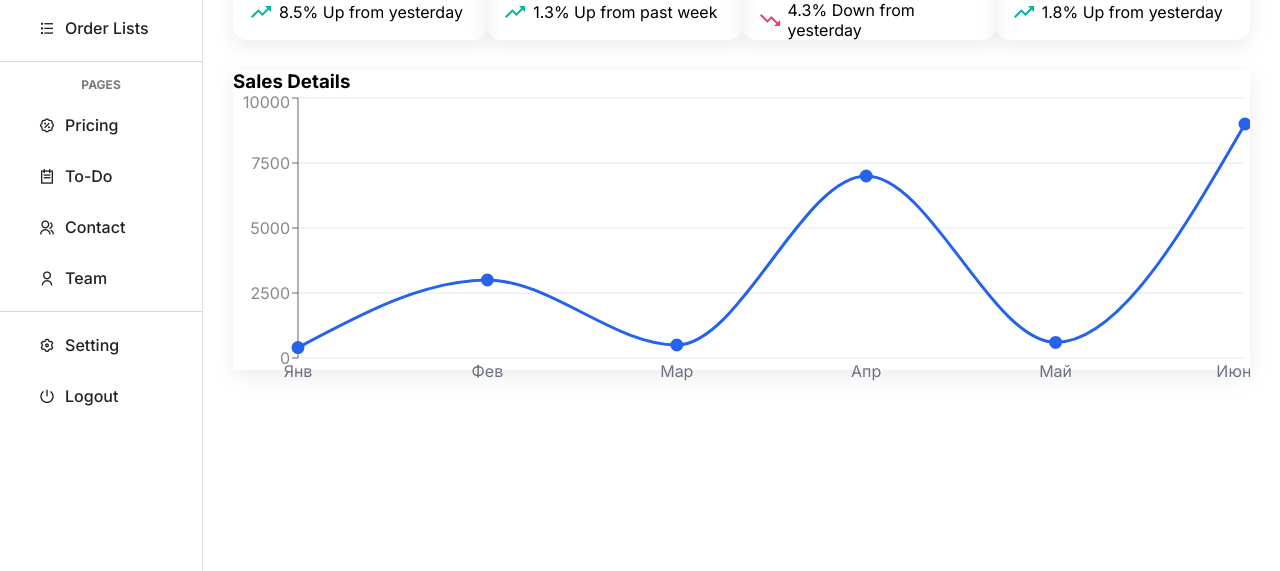
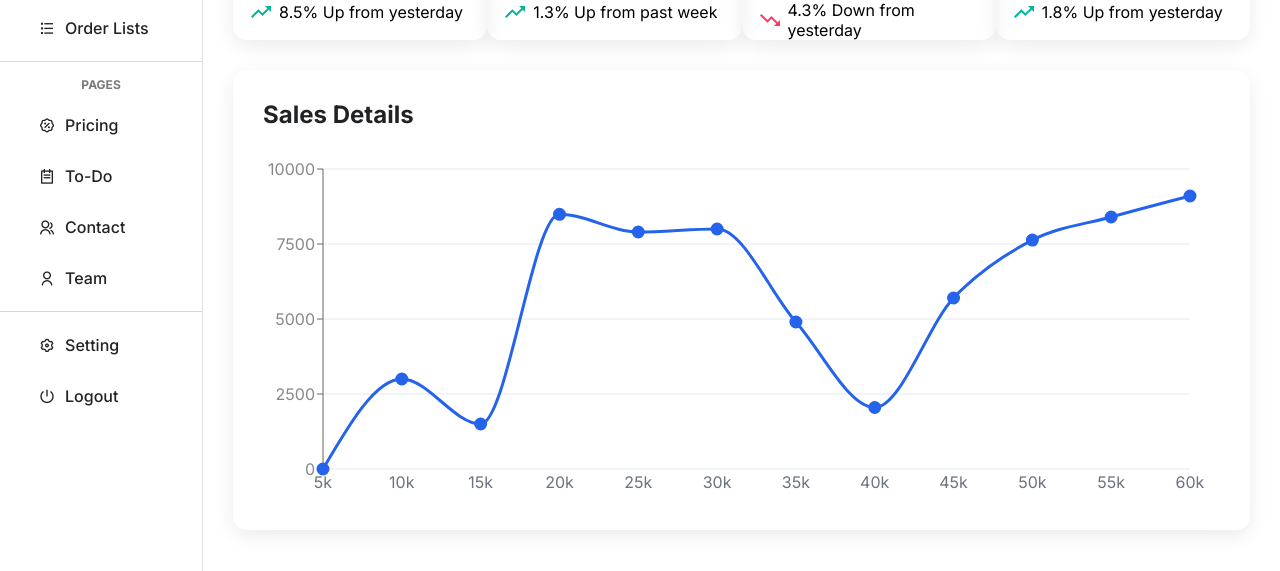
Before and after one commit to VladislavProhorov123/React-Dashboard, a React (Vite) app: page /dashboard in a window 1280 px wide. Shown: the part 221-792 px from the top of the page. Built offline with nearby package versions, Linux system fonts and the light colour scheme.

Commit message:
Charts component

```diff
--- a/src/Components/Pages/Overview/Chart/Chart.css
+++ b/src/Components/Pages/Overview/Chart/Chart.css
@@ -5,6 +5,15 @@
 
 .chart-container {
     width: 100%;
-    height: 444px;
+    height: 460px;
     box-shadow: 0 6px 20px rgba(0, 0, 0, 0.08);
+    padding: 30px;
+    border-radius: 14px;
 }
+
+.chart-container h3 {
+    margin-bottom: 20px;
+    font-size: 24px;
+    color: #202224;
+
+}
--- a/src/Components/Pages/Overview/Chart/Chart.jsx
+++ b/src/Components/Pages/Overview/Chart/Chart.jsx
@@ -14,10 +14,10 @@ import { DATA_CHARTS } from "../../../../Data/data";
 
 export default function Chart() {
   return (
-    <div className="chart-container" style={{ width: "100%", height: 300 }}>
+    <div className="chart-container" >
         <h3>Sales Details</h3>
       <ResponsiveContainer>
-        <LineChart data={DATA_CHARTS}>
+        <LineChart data={DATA_CHARTS} margin={{ top: 20, right: 30, left: 0, bottom: 50 }}>
           <CartesianGrid
             strokeDasharray="3 0"
             vertical={false}
--- a/src/Data/data.js
+++ b/src/Data/data.js
@@ -58,10 +58,16 @@ export const CARD_DASHBOARD = [
 ];
 
 export const DATA_CHARTS = [
-  { name: "Янв", value: 400 },
-  { name: "Фев", value: 3000 },
-  { name: "Мар", value: 500 },
-  { name: "Апр", value: 7000 },
-  { name: "Май", value: 600 },
-  { name: "Июн", value: 9000 },
+  { name: "5k", value: 0 },
+  { name: "10k", value: 3000 },
+  { name: "15k", value: 1500 },
+  { name: "20k", value: 8490 },
+  { name: "25k", value: 7900 },
+  { name: "30k", value: 8000 },
+  { name: "35k", value: 4900 },
+  { name: "40k", value: 2050 },
+  { name: "45k", value: 5700 },
+  { name: "50k", value: 7630 },
+  { name: "55k", value: 8400 },
+  { name: "60k", value: 9100 },
 ];
```
